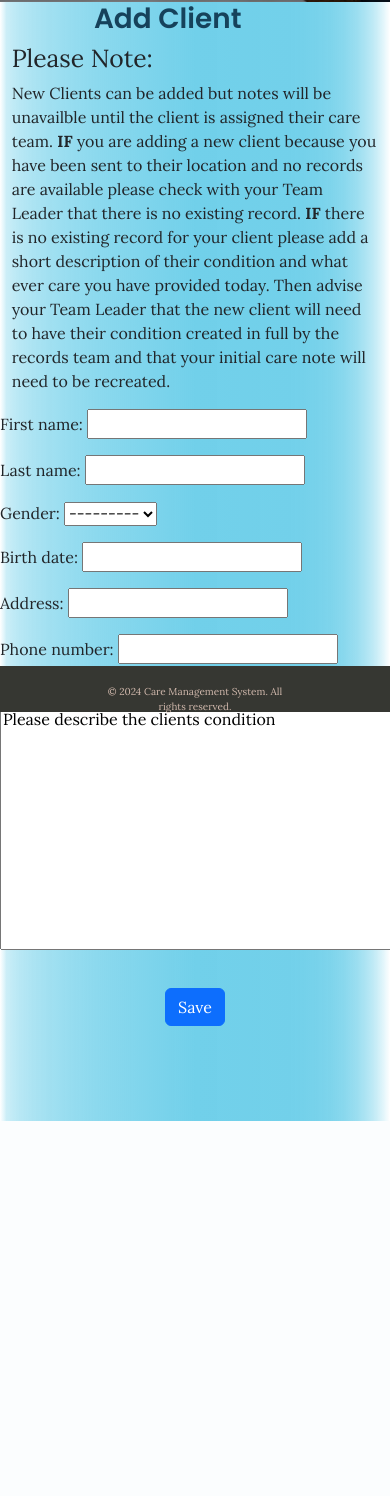
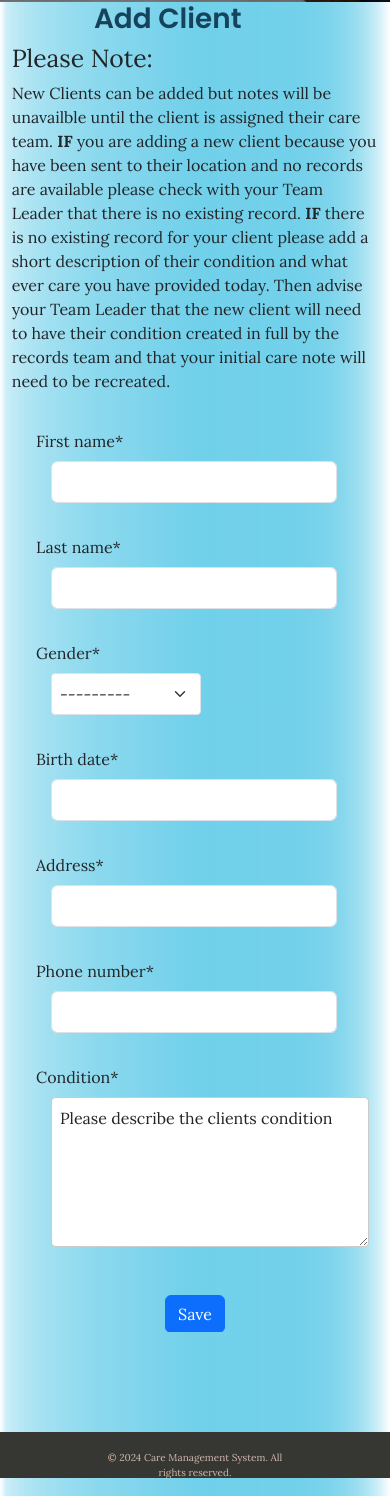
Before and after one commit to CI-Duncan/Project_Final, a Django app: page /cms/new/ in a window 390 px wide; the page is wider, and only the part inside the window is pictured. Shown: the part 441-1937 px from the top of that part. Before the commit the page ends 1562 px from the top of that part, so only its background shows below. Run offline with Django 4.2, Linux system fonts and the light colour scheme; a user stored in the database is signed in; some libraries are stand-ins or nearby versions.

Commit message:
Added Crispy Forms and correct default button behvaiors.  Debug False for Deploy

```diff
--- a/cms/forms.py
+++ b/cms/forms.py
@@ -1,5 +1,5 @@
+from .models import Client, Note
 from django import forms
-from .models import Client, Note
 
 class ClientForm(forms.ModelForm):
     class Meta:
--- a/cms/templates/cms/add_client.html
+++ b/cms/templates/cms/add_client.html
@@ -1,5 +1,6 @@
 {% extends 'base.html' %}
 {% load static %}
+{% load crispy_forms_tags %}
 
 {% block title %}CMS | Clients{% endblock %}
 
@@ -17,7 +18,7 @@
 
   <div class="container">
     <div class="row">
-      <div class="body-text col-md-8">
+      <div class="body-text col-md-12">
         <h1 class="page-header">Add Client</h1>
         <h2>Please Note:</h2>
         <p>New Clients can be added but notes will be unavailble until the client is assigned their care team.
@@ -28,41 +29,36 @@
       </div>
     </div>
   </div>
-  <form method="post" class="d-flex flex-column">
+  <div class="container-fluid px-3">
+    <form method="post" class="d-flex flex-column add-form">
       {% csrf_token %}
-    <!-- {{ form.as_p }} -->
+
       <div class="row">
         <div class="col-lg-6 col-md-12 mb-3">
-          {{ form.first_name.label_tag }}
-          {{ form.first_name }}
+            {{ form.first_name|as_crispy_field }}
         </div>
         <div class="col-lg-6 col-md-12 mb-3">
-          {{ form.last_name.label_tag }}
-          {{ form.last_name }}
+            {{ form.last_name|as_crispy_field }}
         </div>
         <div class="col-lg-6 col-md-12 mb-3">
-        {{ form.gender.label_tag }}
-        {{ form.gender }}
+            {{ form.gender|as_crispy_field }}
         </div>
         <div class="col-lg-6 col-md-12 mb-3">
-        {{ form.birth_date.label_tag }}
-        {{ form.birth_date }}
+            {{ form.birth_date|as_crispy_field }}
         </div>
         <div class="col-lg-6 col-md-12 mb-3">
-        {{ form.address.label_tag }}
-        {{ form.address }}
+            {{ form.address|as_crispy_field }}
         </div>
         <div class="col-lg-6 col-md-12 mb-3">
-        {{ form.phone_number.label_tag }}
-        {{ form.phone_number }}
+            {{ form.phone_number|as_crispy_field }}
         </div>
-      <div class="col-lg-6 col-md-12 mb-3">
-        {{ form.condition.label_tag }}
-        {{ form.condition }}
+        <div class="col-lg-8 col-md-12 mb-3" id="condition-text">
+            {{ form.condition|as_crispy_field }}
         </div>
       </div>
       <div class="mt-3 bottom-margin d-flex justify-content-center">
         <button type="submit" class="btn btn-primary">Save</button>
       </div>
     </form>
+  </div>
 {% endblock %}
--- a/cms/templates/cms/note_content.html
+++ b/cms/templates/cms/note_content.html
@@ -8,6 +8,10 @@
     <hr>
     <p>{{ note.content|safe }}</p>
     <br>
-    <a href="{% url 'cms:client_detail' pk=note.client.pk %}" class="btn btn-primary">Return to client details</a>
+    <div class="d-flex justify-content-between mt-3">
+      <div class="d-flex justify-content-end mt-3">
+        <a href="{% url 'cms:client_detail' pk=note.client.pk %}" class="btn btn-secondary">Return to client details</a>
+      </div>
+    </div>
   </div>
 {% endblock %}
--- a/cms/templates/cms/note_edit.html
+++ b/cms/templates/cms/note_edit.html
@@ -1,10 +1,12 @@
 {% extends 'base.html' %}
+{% load crispy_forms_tags %}
 
 {% block content %}
   <h2>Note Details</h2>
   <form method="post">
     {% csrf_token %}
     {{ form.as_p }}
-    <button type="submit">Save Changes</button>
+    <button type="submit" class="btn btn-primary">Save Changes</button>
+    <a href="{% url 'cms:client_detail' pk=note.client.pk %}" class="btn btn-secondary">Return to client details</a>
   </form>
 {% endblock %}
--- a/cms/views.py
+++ b/cms/views.py
@@ -1,6 +1,6 @@
+from django.http import HttpResponse, HttpResponseRedirect
 from django.shortcuts import render, get_object_or_404, redirect
 from django.contrib import messages
-from django.http import HttpResponse, HttpResponseRedirect
 from django.urls import reverse
 from django.views import generic
 from .forms import ClientForm, NoteForm
@@ -24,7 +24,6 @@ def note_list(request):
 # Note content view
 def note_content(request, pk):
     note = get_object_or_404(Note, pk=pk)
-    # form = NoteForm()
     return render(request, 'cms/note_content.html', {'note': note})
 
 # Adding of notes
@@ -103,7 +102,7 @@ def note_edit(request, pk):
         form = NoteForm(instance=note)
 
     # Render the note edit template with the form
-    return render(request, 'cms/note_edit.html', {'form': form})
+    return render(request, 'cms/note_edit.html', {'form': form, 'note': note})
 
 # Deleting notes
     """
--- a/requirements.txt
+++ b/requirements.txt
@@ -1,7 +1,9 @@
 asgiref==3.8.1
+crispy-bootstrap5==0.7
 dj-database-url==0.5.0
 Django==4.2.15
 django-allauth==0.57.2
+django-crispy-forms==2.3
 django-summernote==0.8.20.0
 gunicorn==20.1.0
 oauthlib==3.2.2
--- a/root/settings.py
+++ b/root/settings.py
@@ -29,7 +29,7 @@ TEMPLATES_DIR = os.path.join(BASE_DIR, 'templates')
 SECRET_KEY = os.environ.get("SECRET_KEY")
 
 # SECURITY WARNING: don't run with debug turned on in production!
-DEBUG = os.environ.get('DEBUG') == 'True'
+DEBUG = False
 
 ALLOWED_HOSTS = ['8000-ciduncan-projectfinal-8vt4slfgw5r.ws.codeinstitute-ide.net', '.herokuapp.com']
 
@@ -47,6 +47,8 @@ INSTALLED_APPS = [
     'allauth',
     'allauth.account',
     'allauth.socialaccount',
+    'crispy_forms',
+    'crispy_bootstrap5',
     'django_summernote',
     'cms',
 ]
@@ -54,6 +56,8 @@ INSTALLED_APPS = [
 SITE_ID = 1
 LOGIN_REDIRECT_URL = '/cms'
 LOGOUT_REDIRECT_URL = '/cms'
+CRISPY_ALLOWED_TEMPLATE_PACKS = "bootstrap5"
+CRISPY_TEMPLATE_PACK = "bootstrap5"
 
 MIDDLEWARE = [
     'django.middleware.security.SecurityMiddleware',
--- a/static/css/style.css
+++ b/static/css/style.css
@@ -163,7 +163,8 @@ h1 {
 
 main {
   position: relative;
-  min-height: 97%;
+  min-height: 85vh;
+  padding-bottom: 50px;
 }
 
 .page-header{
@@ -182,14 +183,58 @@ main {
   font-weight: 400
 }
 
+form.add-form {
+  max-height: 80vh;
+  max-width: 100%;
+  overflow-y: auto;
+  overflow-x: hidden;
+  padding: 20px;
+}
+
+form .form-control {
+  max-width: 90%;
+  margin-left: 15px;
+  width: 100%;
+  padding: 8px;
+}
+
+/* Target the gender dropdown specifically */
+form select[name="gender"] {
+  max-width: 150px;
+  width: 100%;
+  margin-left: 15px;
+  padding: 8px;
+  border-radius: 4px;
+}
+
+form select[name="condition"] {
+  max-width: 600px;
+  width: 100%;
+  margin-left: 15px;
+  padding: 8px;
+  border-radius: 4px;
+}
+
+#condition-text textarea {
+  max-height: 150px;
+  max-width: 100%;
+  width: 100%;
+  overflow-y: auto;
+  padding: 8px;
+  border-radius: 4px;
+  border: 1px solid #ccc;
+}
+
 footer {
-  position: fixed;
+  position: relative;
+  margin-top: 50px;
   bottom: 0;
   width: 100%;
-  height: 6%;
+  height: auto;
   background: #363732;
   text-align:  center;
   color: #D0B8AC;
+  padding: 10px 0;
 }
 
 .footer-text{
@@ -223,6 +268,7 @@ footer {
   font-weight: 600;
   text-align: center;
   position: absolute;
+  width: 100%;
   top: 70%;
   bottom: 20%;
   left: 50%;
@@ -343,6 +389,7 @@ footer {
     top: 65%;
     font-size: 1rem;
     padding: 5px;
+    width: 90%;
   }
 
   .welcome-header {
```
Also changed, not shown: cms/templates/cms/client_detail.html (+9 -8 lines), cms/templates/cms/client_form.html (+8 -2 lines), cms/templates/cms/note_create.html (+7 -32 lines), 1 other file. Lines whose indentation alone changed are shown as unchanged.
